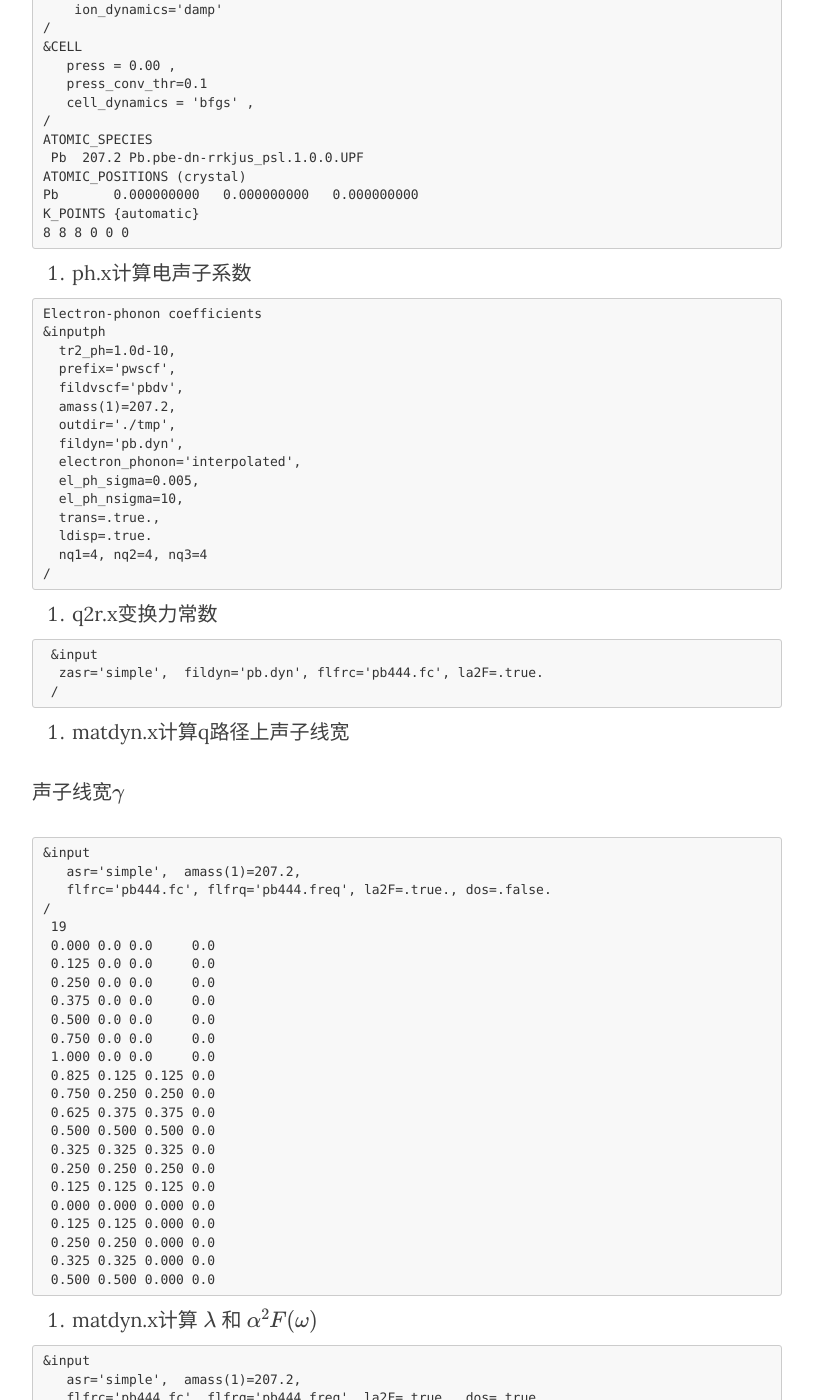
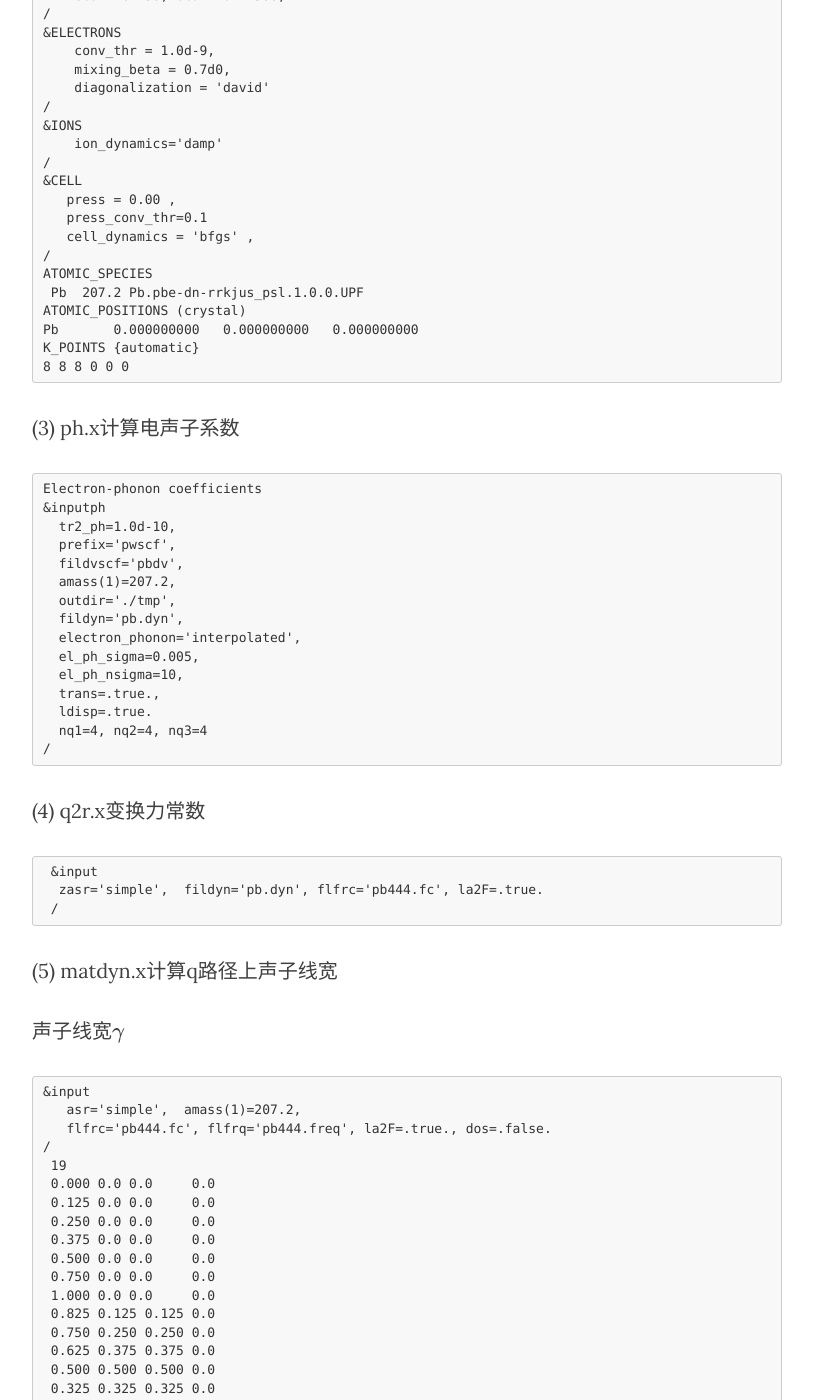
Before and after one commit to yyyu200/DFTbook, a Jekyll site: the page built from _posts/2019-04-01-HandsOn.md, in a window 1280 px wide and 1400 px high, scrolled down 32883 px. Shown: the whole window, without its empty margins (233-1046 px from the left). Built offline with Jekyll 4.4.1, drawn with Linux system fonts in a browser that asks for light colours; nearby versions of some CDN libraries; formulas are drawn with MathJax 3; comment, search, counter and statistics services are not loaded; some of the changed text lies outside the part shown.

Commit message:
modify at 20200302-23:55:21-di

````diff
--- a/_posts/2019-04-01-HandsOn.md
+++ b/_posts/2019-04-01-HandsOn.md
@@ -1038,8 +1038,11 @@ matdyn.x通过实空间nq1×nq2×nq3超胞上interatomic force constants计算
 面心立方Pb，晶格常数9.316 Bohr（4.93Å）。vc-relax得到优化晶格常数是9.5090 Bohr。
 
 以下计算分为7个步骤，
-1. 较密k点的scf计算
+
+(1) 较密k点的scf计算
+
 输入如下，注意，这一步加入了`la2F=.true.`，k点设置为16×16×16的网格，此处必须是第2步k点的整数倍。
+
 ```
 &CONTROL
     calculation='scf', disk_io='low', prefix='pwscf',
@@ -1075,7 +1078,7 @@ K_POINTS {automatic}
 16 16 16 0 0 0
 ```
 
-2. 正常k点的scf计算
+(2) 正常k点的scf计算
 
 ```
 &CONTROL
@@ -1111,7 +1114,7 @@ K_POINTS {automatic}
 8 8 8 0 0 0
 ```
 
-3. ph.x计算电声子系数
+(3) ph.x计算电声子系数
 
 ```
 Electron-phonon coefficients
@@ -1131,7 +1134,7 @@ Electron-phonon coefficients
 /
 ```
 
-4. q2r.x变换力常数
+(4) q2r.x变换力常数
 
 ```
  &input
@@ -1139,7 +1142,7 @@ Electron-phonon coefficients
  /
 ```
 
-5. matdyn.x计算q路径上声子线宽
+(5) matdyn.x计算q路径上声子线宽
 
 声子线宽$\gamma$
 
@@ -1170,7 +1173,7 @@ Electron-phonon coefficients
  0.500 0.500 0.000 0.0
 ```
 
-6. matdyn.x计算 $\lambda$ 和 $\alpha^{2} F(\omega)$
+(6) matdyn.x计算 $\lambda$ 和 $\alpha^{2} F(\omega)$
 
 ```
 &input
@@ -1180,7 +1183,7 @@ Electron-phonon coefficients
 /
 ```
 
-7. lambda.x计算 $\lambda$ 和 $T_C$
+(7) lambda.x计算 $\lambda$ 和 $T_C$
 
 ```
 10  0.12  1    ! emax (something more than highest phonon mode in THz), degauss, smearing method
````
